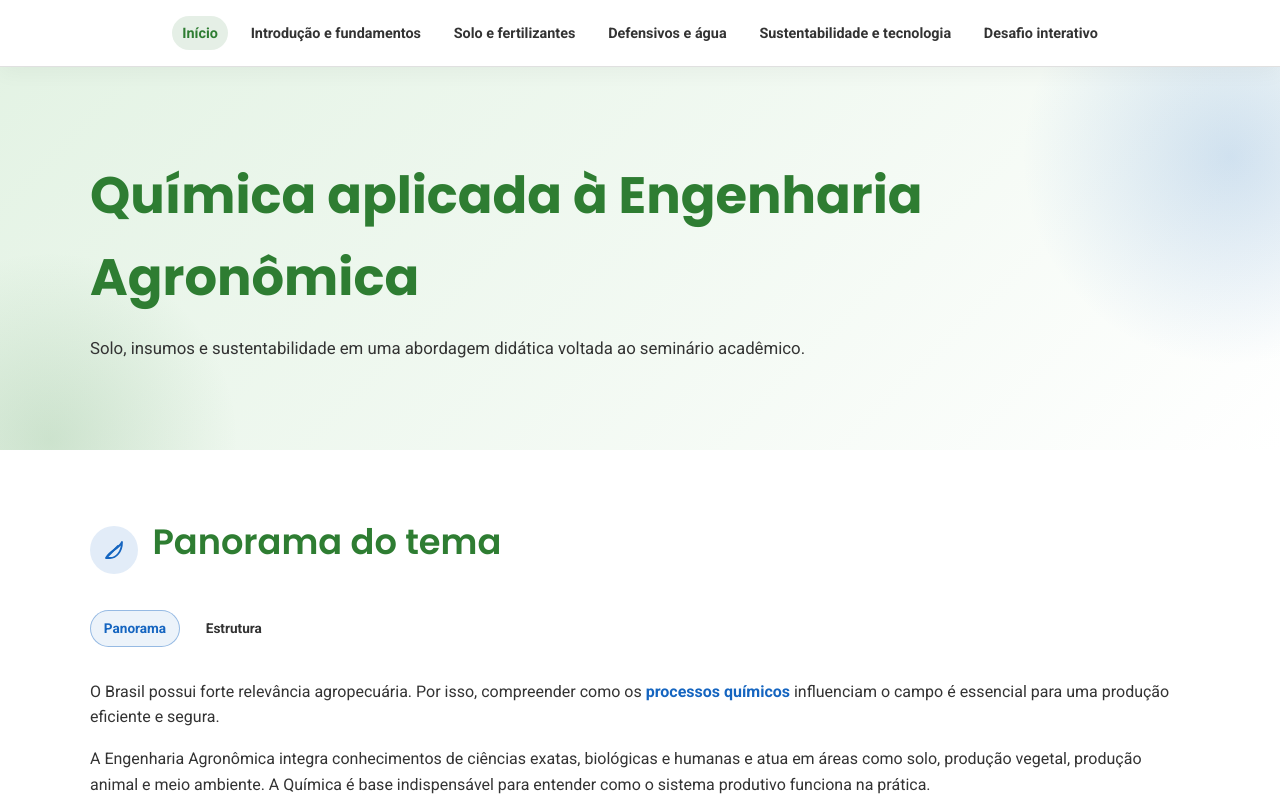
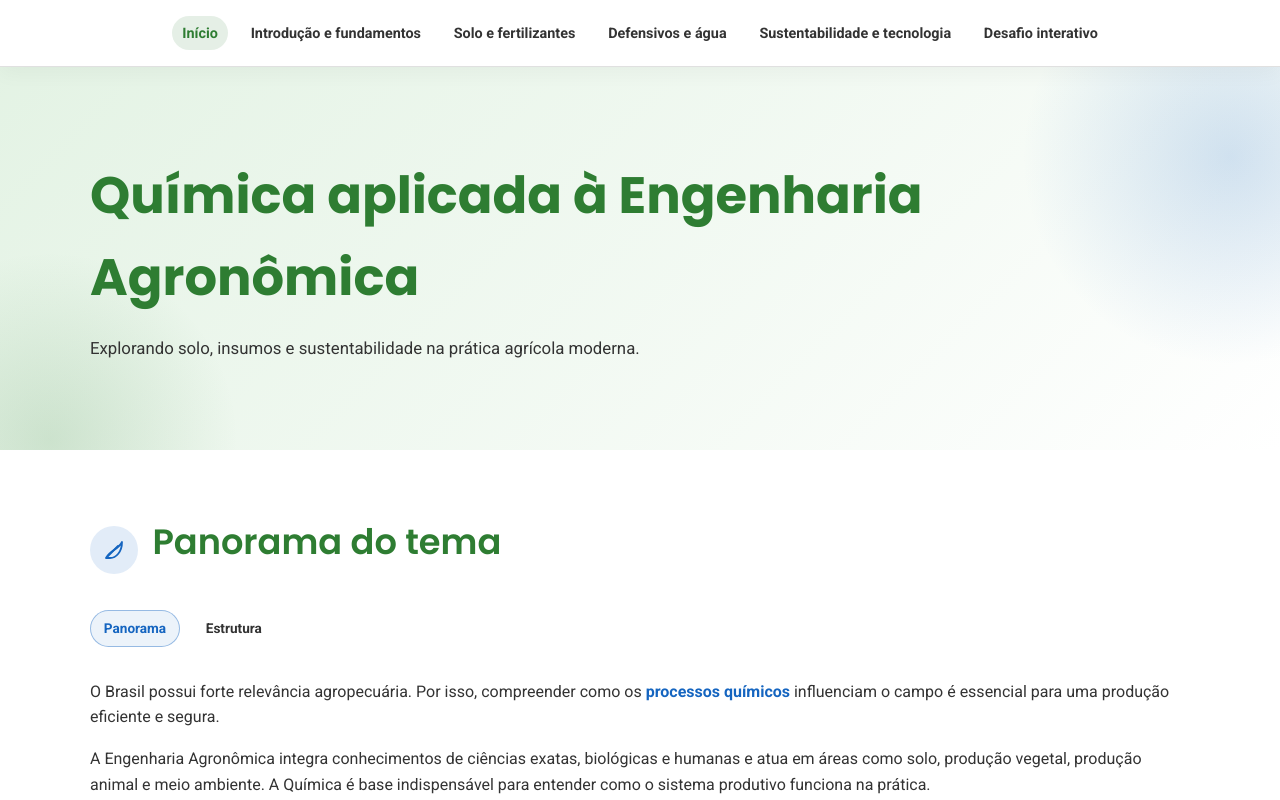
Before and after one commit to rpoless/engagro-seminario, a plain HTML site: page agronomy-seminar-site/index.html in a window 1280 px wide. Shown: the top 800 px of the page. Drawn offline with Linux system fonts and the light colour scheme.

Commit message:
sutitle addon

```diff
--- a/agronomy-seminar-site/index.html
+++ b/agronomy-seminar-site/index.html
@@ -31,7 +31,7 @@
       <section class="hero">
         <div class="container hero__content reveal">
           <h1>Química aplicada à Engenharia Agronômica</h1>
-          <p>Solo, insumos e sustentabilidade em uma abordagem didática voltada ao seminário acadêmico.</p>
+          <p>Explorando solo, insumos e sustentabilidade na prática agrícola moderna.</p>
         </div>
       </section>
 
```
Also changed, not shown: index.html (+1 -1 lines).
